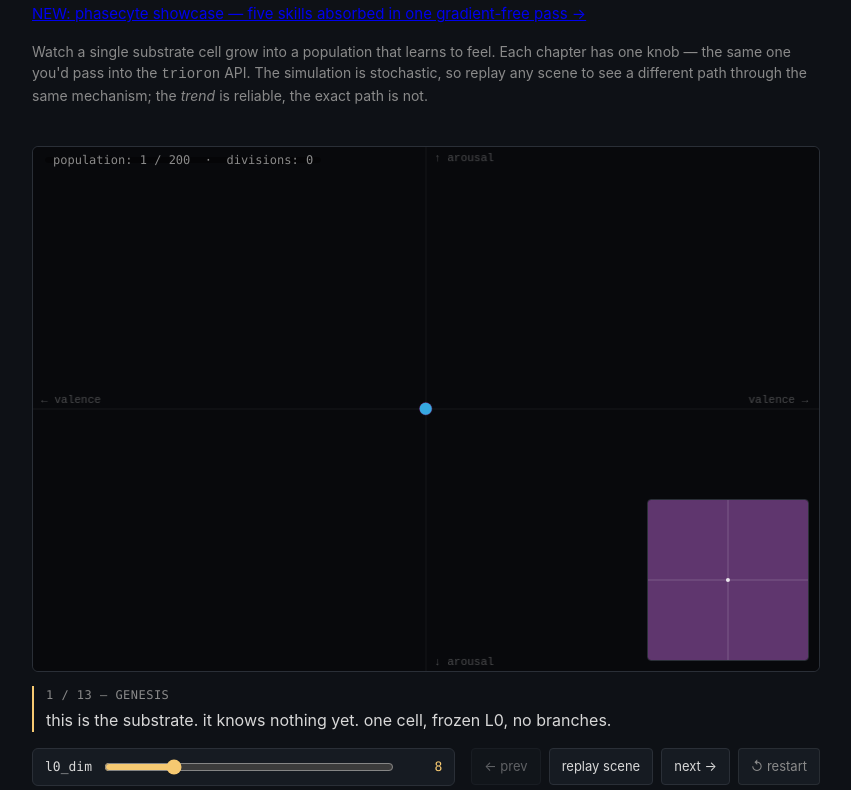
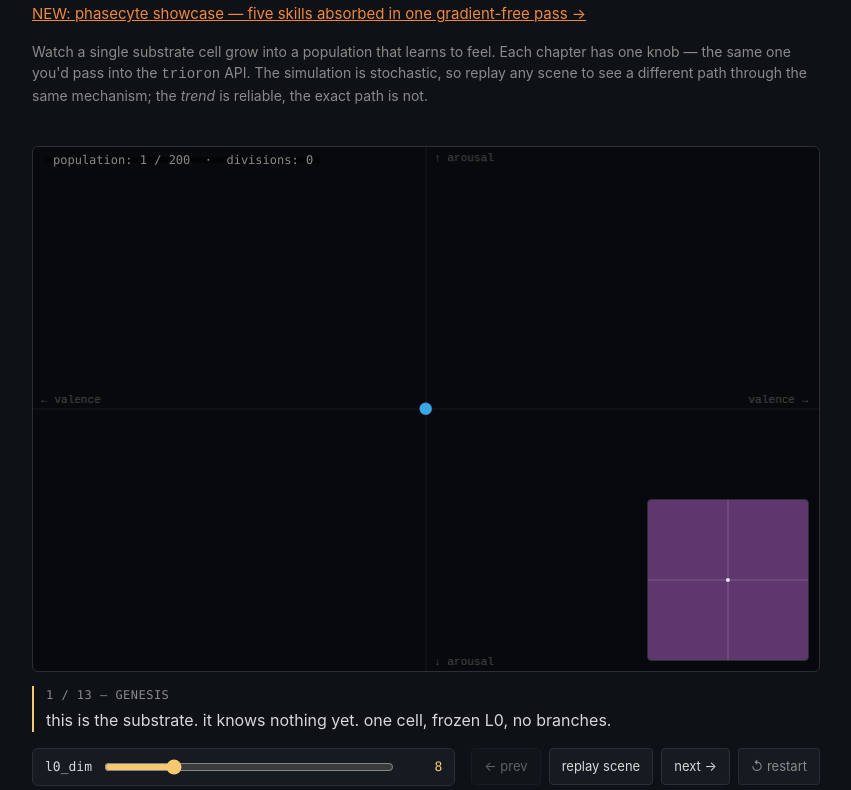
Before and after one commit to Marcrockhat/trioron-project, a plain HTML site: page tour/index.html in a window 1280 px wide. Shown: the part 61-851 px from the top of the page, without its empty margins (214-1065 px from the left). Drawn offline with Linux system fonts and the light colour scheme.

Commit message:
tour: orange phasecyte link on the index page
Co-Authored-By: Claude Fable 5 <noreply@anthropic.com>

```diff
--- a/tour/index.html
+++ b/tour/index.html
@@ -10,7 +10,7 @@
 
 <header>
   <h1>trioron <span class="muted">— a guided tour</span></h1>
-  <p class="muted"><a href="phasecyte.html">NEW: phasecyte showcase — five skills absorbed in one gradient-free pass &rarr;</a></p>
+  <p><a href="phasecyte.html" style="color:#f0883e">NEW: phasecyte showcase — five skills absorbed in one gradient-free pass &rarr;</a></p>
   <p class="lead">Watch a single substrate cell grow into a population that learns to feel.
     Each chapter has one knob — the same one you'd pass into the <code>trioron</code> API.
     The simulation is stochastic, so replay any scene to see a different path through the
```
